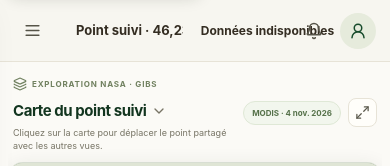
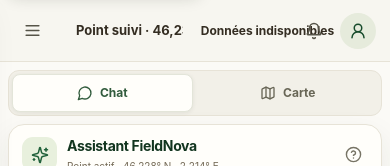
Before and after one commit to yasserzanari/fieldnova, a React (Vite) app: page /app/assistant in a window 390 px wide. Shown: the top 166 px of the page. Built offline with nearby package versions, Linux system fonts and the light colour scheme; no server answers.

Commit message:
Make assistant usable on mobile screens

```diff
--- a/src/features/assistant/assistant.css
+++ b/src/features/assistant/assistant.css
@@ -110,7 +110,17 @@
 .soil-stat-icon { display:grid; width:25px; height:25px; flex:none; place-items:center; border-radius:8px; background:#f0e8da; color:#856443; }.soil-stat-icon.moisture { background:#e5eff0; color:#51849a; }.soil-stat-icon.organic { background:#eaf1e2; color:#61814b; }.soil-stat-icon.weather { background:#f5efe0; color:#a17d37; }
 .assistant-soil-stat > span:last-child { display:grid; min-width:0; gap:3px; }.assistant-soil-stat small { overflow:hidden; color:#817d6e; font-size:7px; text-overflow:ellipsis; white-space:nowrap; }.assistant-soil-stat strong { overflow:hidden; color:#4d4a3c; font-size:8px; font-weight:700; text-overflow:ellipsis; white-space:nowrap; }.assistant-soil-stat em { color:#8e8068; font-size:7px; font-style:normal; font-weight:500; }
 .assistant-map-details { display:flex; min-height:31px; flex:none; align-items:center; gap:5px; padding:0 9px; border:1px solid #dce6d3; border-radius:8px; background:#f1f5eb; color:#43673b; font-size:8px; font-weight:680; cursor:pointer; }.assistant-map-details:hover { background:#e8f0de; }
+.assistant-mobile-view-switcher { display:none; }
 @media(max-width:1250px) { .assistant-workspace { grid-template-columns:minmax(340px,43%) minmax(0,1fr); gap:9px; padding:9px; }.assistant-map-footer { gap:8px; padding-inline:8px; }.assistant-footer-title { min-width:100px; }.assistant-soil-stat { gap:5px; padding-left:7px; }.assistant-map-details { padding:0 7px; font-size:7px; } }
 @media(max-width:1000px) { .assistant-workspace { grid-template-columns:minmax(320px,47%) minmax(0,1fr); }.assistant-map-layer-card { width:174px; }.assistant-soil-stat.weather-stat { display:none; } }
-@media(max-width:820px) { .assistant-workspace { height:auto; min-height:calc(100dvh - 62px); grid-template-columns:1fr; grid-template-rows:minmax(600px,68dvh) minmax(530px,64dvh); overflow-y:auto; }.assistant-chat-panel { grid-row:2; }.assistant-map-area { grid-row:1; }.assistant-map-footer { overflow-x:auto; }.assistant-chat-panel { min-height:560px; } }
-@media(max-width:560px) { .assistant-workspace { grid-template-rows:minmax(460px,56dvh) minmax(540px,68dvh); gap:8px; padding:8px; }.assistant-map-header p { max-width:240px; }.assistant-map-top-overlay { gap:5px; padding:6px 7px; font-size:7px; }.assistant-map-top-overlay > span + span { padding-left:5px; }.assistant-map-layer-card { top:57px; right:8px; width:158px; padding:7px; }.assistant-map-legend { left:8px; bottom:8px; }.assistant-scale { right:8px; bottom:8px; }.assistant-map-footer { min-height:68px; gap:9px; }.assistant-footer-title { min-width:100px; }.assistant-soil-stat { min-width:115px; }.assistant-map-details { min-width:max-content; }.assistant-chat-panel { min-height:540px; } }
+@media(max-width:820px) {
+  .assistant-workspace { height:calc(100dvh - 62px); min-height:0; grid-template-columns:minmax(0,1fr); grid-template-rows:46px minmax(0,1fr); gap:8px; overflow:hidden; padding:8px; }
+  .assistant-mobile-view-switcher { display:grid; min-width:0; grid-template-columns:1fr 1fr; gap:5px; padding:3px; border:1px solid var(--color-border); border-radius:11px; background:#f2f0e8; }
+  .assistant-mobile-view-switcher button { display:flex; min-width:0; min-height:38px; align-items:center; justify-content:center; gap:7px; border:1px solid transparent; border-radius:8px; background:transparent; color:#686656; font-size:12px; font-weight:650; cursor:pointer; }
+  .assistant-mobile-view-switcher button[aria-pressed="true"] { border-color:#e3e5d9; background:#fffefa; color:#315b3c; box-shadow:0 1px 4px rgb(42 49 32 / 8%); }
+  .assistant-chat-panel, .assistant-map-area { grid-row:2; min-height:0; }
+  .assistant-mobile-chat .assistant-map-area, .assistant-mobile-map .assistant-chat-panel { display:none; }
+  .assistant-chat-panel { min-height:0; }
+  .assistant-map-footer { overflow-x:auto; }
+}
+@media(max-width:560px) { .assistant-workspace { gap:8px; padding:8px; }.assistant-map-header p { max-width:240px; }.assistant-map-top-overlay { gap:5px; padding:6px 7px; font-size:7px; }.assistant-map-top-overlay > span + span { padding-left:5px; }.assistant-map-layer-card { top:57px; right:8px; width:158px; padding:7px; }.assistant-map-legend { left:8px; bottom:8px; }.assistant-scale { right:8px; bottom:8px; }.assistant-map-footer { min-height:68px; gap:9px; }.assistant-footer-title { min-width:100px; }.assistant-soil-stat { min-width:115px; }.assistant-map-details { min-width:max-content; } }
--- a/src/features/assistant/index.tsx
+++ b/src/features/assistant/index.tsx
@@ -1,5 +1,5 @@
 import { useEffect, useRef, useState } from 'react'
-import { Activity, ChevronDown, CircleHelp, CloudRain, Droplets, Layers3, Leaf, LocateFixed, MapPin, Maximize2, Minus, Plus, Send, ShieldCheck, Sparkles, Sprout, ThermometerSun, X } from 'lucide-react'
+import { Activity, ChevronDown, CircleHelp, CloudRain, Droplets, Layers3, Leaf, LocateFixed, Map as MapIcon, MapPin, Maximize2, MessageCircle, Minus, Plus, Send, ShieldCheck, Sparkles, Sprout, ThermometerSun, X } from 'lucide-react'
 import type { Map as MapLibreMap } from 'maplibre-gl'
 import { ThinkingState, type TraceNode } from '../../components/ai-chat/ai-agent-response'
 import AISources, { type AISource } from '../../components/ai-chat/ai-sources'
@@ -242,6 +242,7 @@ export function AssistantPage() {
     { id: 1, role: 'assistant', text: 'Bonjour. Je peux consulter les données climatiques mensuelles NASA POWER et afficher les couches MODIS ou SMAP sur la carte. Cliquez sur la carte pour changer le point suivi, puis demandez-moi la pluie, la température, le NDVI ou l’humidité du sol.' },
   ])
   const [showDetails, setShowDetails] = useState(true)
+  const [mobileView, setMobileView] = useState<'chat' | 'map'>('chat')
   const [expandedAnswers, setExpandedAnswers] = useState<Record<number, boolean>>({})
   const [baseLayer, setBaseLayer] = useState<MapBaseLayer>('nasa')
   const [map, setMap] = useState<MapLibreMap | null>(null)
@@ -400,7 +401,11 @@ export function AssistantPage() {
   ].flat()
 
   return (
-    <section className="assistant-workspace" aria-label="Assistant agricole et carte NASA interactive">
+    <section className={`assistant-workspace assistant-mobile-${mobileView}`} aria-label="Assistant agricole et carte NASA interactive">
+      <div className="assistant-mobile-view-switcher" role="group" aria-label="Vue mobile de l’assistant">
+        <button type="button" aria-pressed={mobileView === 'chat'} onClick={() => setMobileView('chat')}><MessageCircle size={16} /> Chat</button>
+        <button type="button" aria-pressed={mobileView === 'map'} onClick={() => setMobileView('map')}><MapIcon size={16} /> Carte</button>
+      </div>
       <aside className="assistant-chat-panel">
         <header className="assistant-chat-header">
           <div className="assistant-avatar"><Sparkles size={18} /></div>
--- a/ui-concepts/100-features-fieldnova-hackathon.md
+++ b/ui-concepts/100-features-fieldnova-hackathon.md
@@ -135,7 +135,7 @@ Les priorités indiquent l’ordre d’exploration, pas un engagement de livrais
 
 61. **[LIVRÉ] Parcours de démo sans compte ni configuration** : le bouton de la landing démarre une ferme fictive préremplie; le profil, les rotations et les contraintes d’exemple sont séparés des réponses NASA consultées en direct.
 62. **[LIVRÉ] Indicateur « exemple » persistant** : le bandeau global reste visible dans toutes les vues et permet de quitter le cas fictif; le profil sauvegardé avant le lancement est restauré.
-63. **[P1 · PARTIEL] Mode mobile utilisable au champ** : navigation en tiroir, cartes responsives, contrôles cartographiques de 44 px et panneaux alternables sur l’explorateur de rotations pour donner toute la largeur au contexte ou aux critères; la densité des autres vues et l’usage réel au champ restent à évaluer.
+63. **[P1 · PARTIELLEMENT LIVRÉ] Mode mobile utilisable au champ** : navigation en tiroir, cartes responsives, contrôles cartographiques de 44 px et panneaux alternables sur l’explorateur de rotations; l’Assistant dispose aussi d’un sélecteur accessible Chat/Carte, ouvre le chat par défaut et garde son champ de saisie dans la hauteur visible. La densité des autres vues et l’usage réel au champ restent à évaluer.
 64. **[P1 · PARTIEL] Connexion lente tolérante** : les requêtes NASA POWER ont un délai maximal de 20 secondes, sont annulées si le point change et exposent un bouton de nouvel essai en cas d’échec. Une copie locale récente ou âgée de moins de six mois sert de repli hors ligne et son statut est visible; aucune série périmée n’est montrée sans ce libellé.
 65. **[P1] Unités préférées** : choisir unités métriques et formats locaux, tout en conservant l’unité d’origine en provenance.
 66. **[P1] Contraste de carte et daltonisme** : ne jamais faire dépendre une alerte d’une seule couleur.
```
Also changed, not shown: src/features/assistant/README.md.
